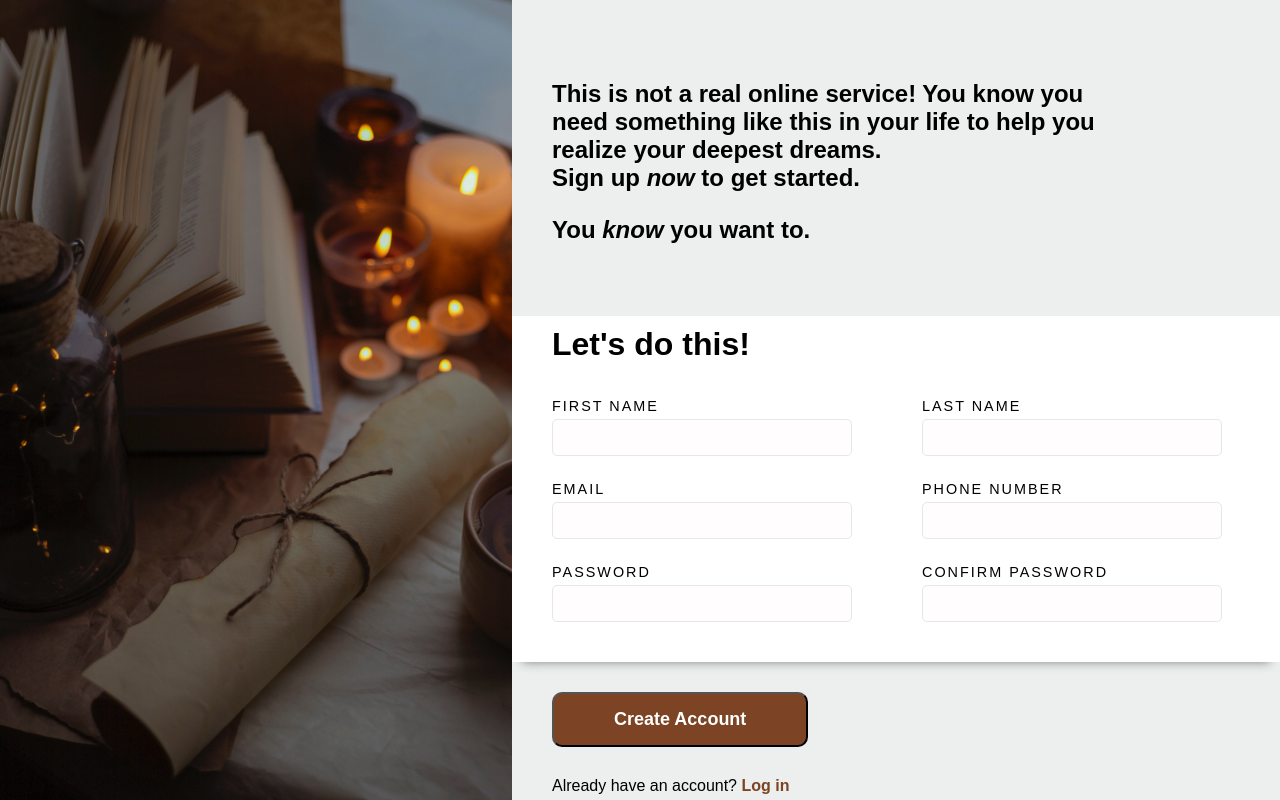
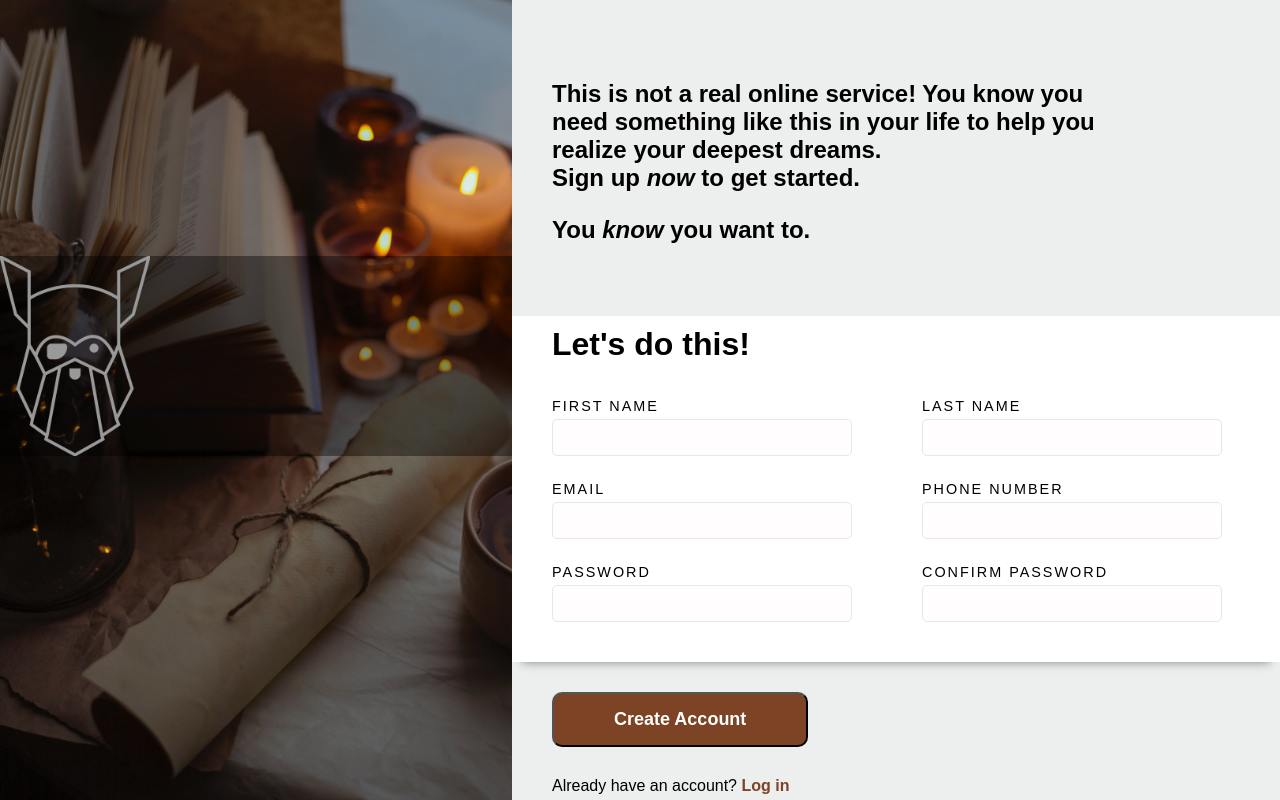
Before and after one commit to VaultDweller13/sign-up-form, a plain HTML site: page index.html in a window 1280 px wide. Drawn offline with Linux system fonts and the light colour scheme.

Commit message:
added logo div

```diff
--- a/index.html
+++ b/index.html
@@ -8,7 +8,9 @@
   <title>Sign up</title>
 </head>
 <body>
-  <aside></aside>
+  <aside>
+    <div id="logo"></div>
+  </aside>
   <main>
     <div id="header">
       <p>This is not a real online service! You know you need something like this
--- a/styles.css
+++ b/styles.css
@@ -22,6 +22,16 @@ aside {
   flex: 1 0 auto;
 }
 
+#logo {
+  margin-top: 20vw;
+  height: 200px;
+  background-color: rgba(0, 0, 0, 0.4);
+  background-image: url("/files/logo.png");
+  background-size: contain;
+  background-repeat: no-repeat;
+  background-blend-mode: color;
+}
+
 main {
   height: 100vh;
   display: flex;
@@ -30,9 +40,7 @@ main {
 }
 
 #header {
-
   padding-top: 10vh;
-
 }
 
 #header p {
```
Also changed, not shown: files/logo.png (added).
